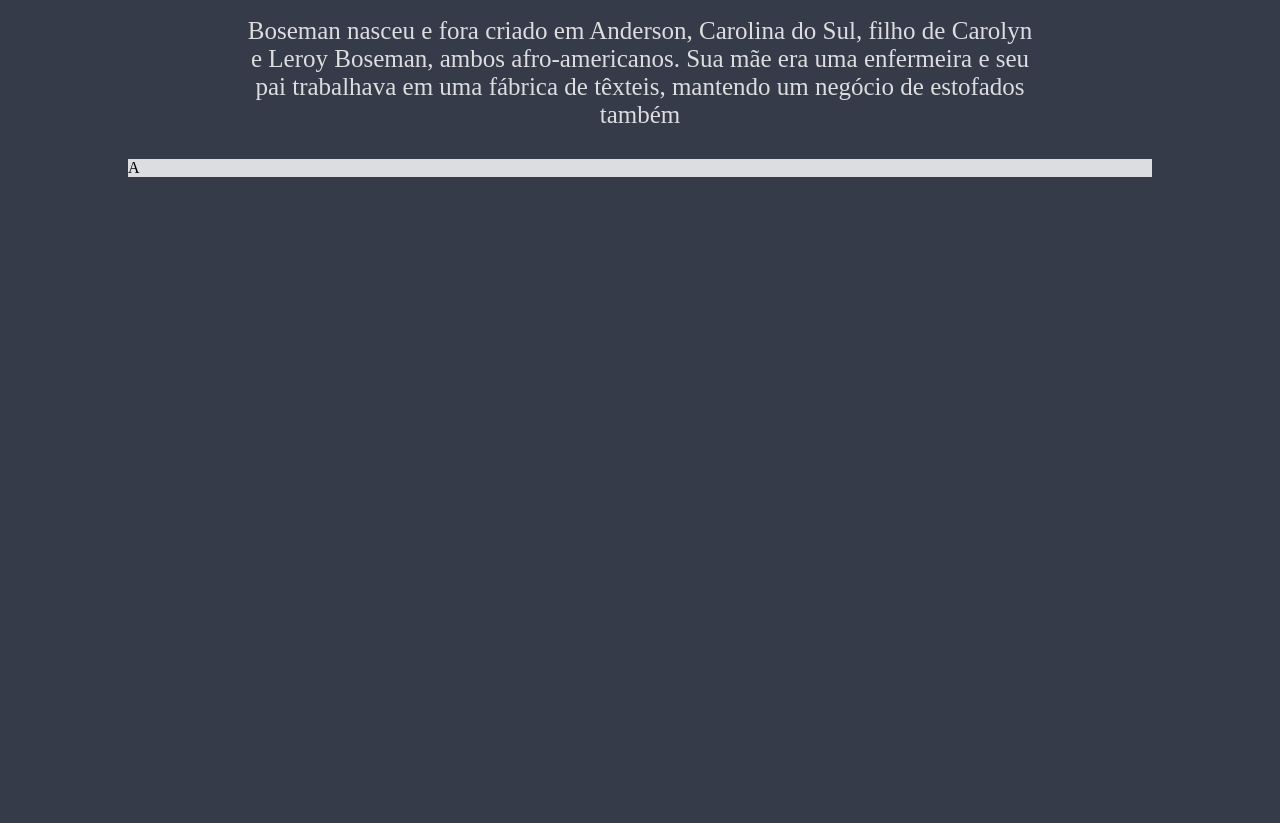
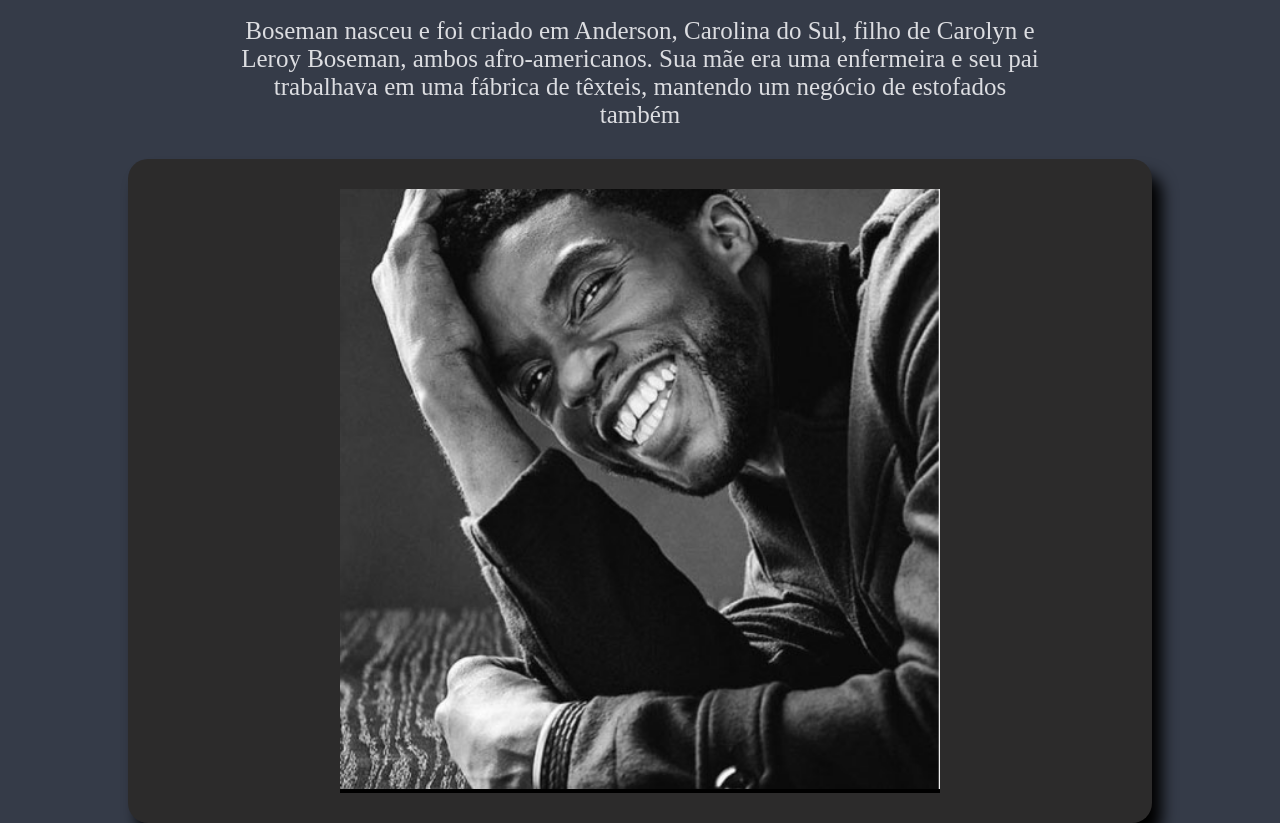
Before and after one commit to reita009/tributo-Chadwick-Boseman, a plain HTML site: page index.html in a window 1280 px wide. Shown: the part 102-925 px from the top of the page. Before the commit the page ends 800 px from the top, so only its background shows below. Drawn offline with Linux system fonts and the light colour scheme.

Commit message:
terminando a primeira section

```diff
--- a/assets/css/style.css
+++ b/assets/css/style.css
@@ -40,7 +40,25 @@ body{
     font-size: 25px;
 }
 .main{
-    background-color: #dcdde1;
+    border-radius: 20px;
+    background-color:#2c2b2b;
     width: 80%;
-    margin: auto;
+    margin-top: 30px;
+    margin-left: auto;
+    margin-right: auto;
+    padding: 30px;
+    box-shadow: 10px 15px 15px black;
 }
+.main .picture{
+    margin:auto;
+    background-color: black;
+    width:100% ;
+    max-width:600px ;
+    height: auto;
+
+}
+.main .picture img{
+    height: 600px;
+    width: 100%;
+    object-fit: cover
+}
--- a/index.html
+++ b/index.html
@@ -11,16 +11,19 @@
     <div class="title-body">
         <h1>Chadwick Boseman</h1>
         <div class="desc">
-            <p>Boseman nasceu e fora criado em Anderson, Carolina do Sul,
+            <p>Boseman nasceu e foi criado em Anderson, Carolina do Sul,
                 filho de Carolyn e Leroy Boseman, ambos afro-americanos.
                  Sua mãe era uma enfermeira e seu pai trabalhava em uma fábrica de têxteis,
                 mantendo um negócio de estofados também</p>
         </div><!--desc-->
 
     </div><!--Title-body-->
+    <section class="main">
 
-    <section class="main">
-A
+
+        <div class="picture">
+            <img src="/assets/image/pantera.jpg" alt="">
+        </div><!--picture-->
     </section><!--main-->
 </body>
 </html>
```
